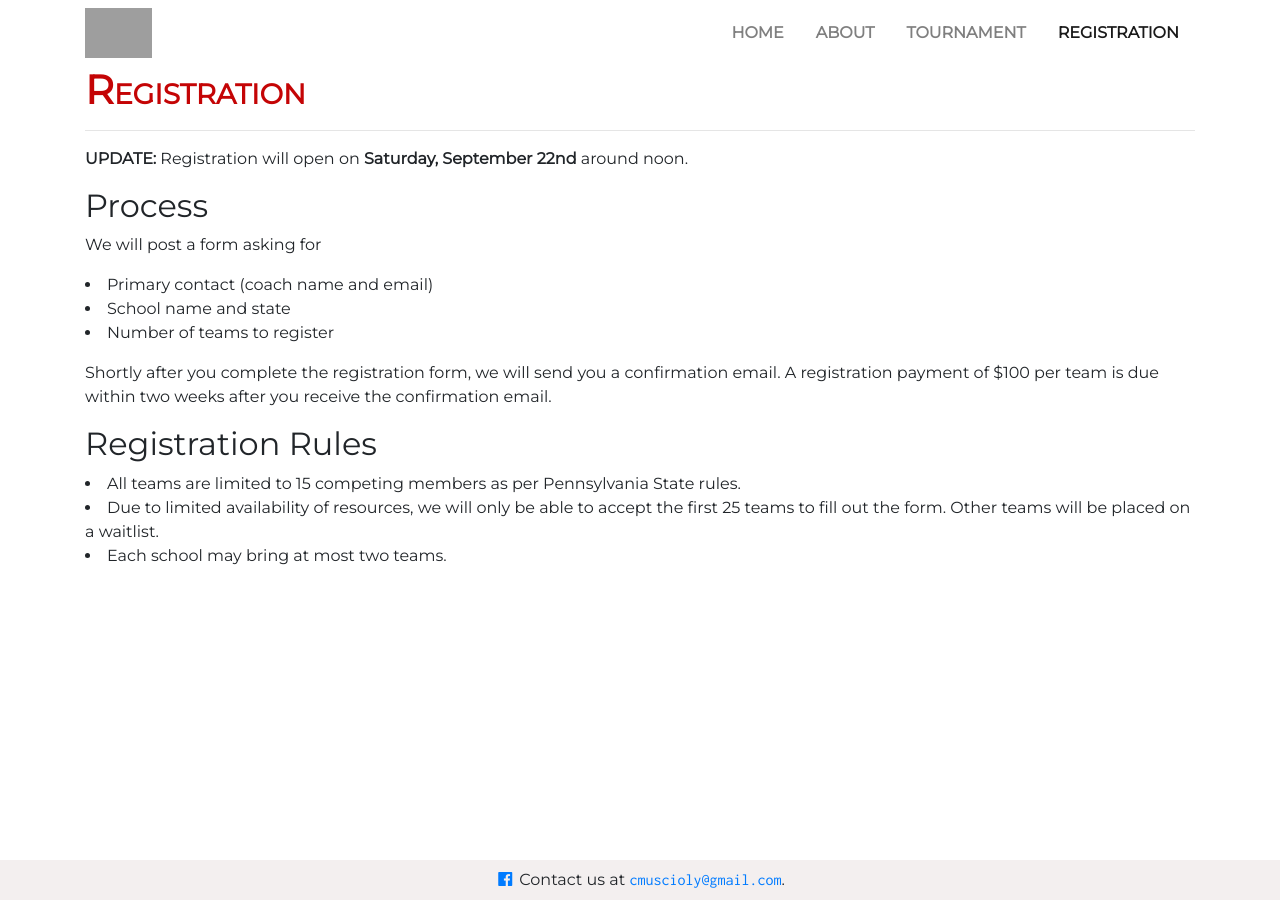
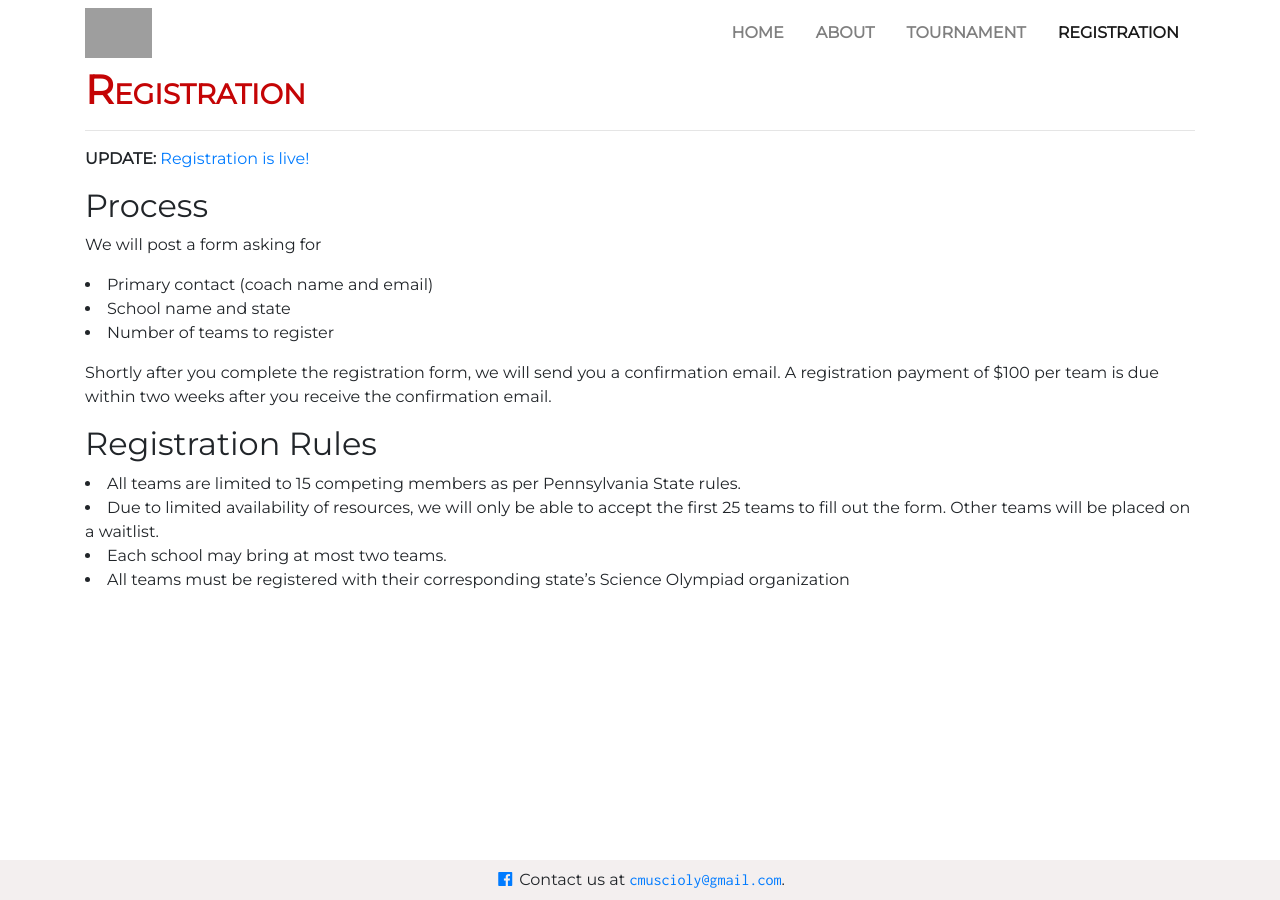
Before and after one commit to cmuscioly/cmuscioly.github.io, a Jekyll site: the page built from registration.md, in a window 1280 px wide. Built offline with Jekyll 4.4.1, drawn with Linux system fonts in a browser that asks for light colours; nearby versions of some CDN libraries; grey boxes are pictures that could not be loaded.

Commit message:
add registration

```diff
--- a/registration.md
+++ b/registration.md
@@ -7,7 +7,7 @@
 # Registration
 <hr>
 
-**UPDATE:** Registration will open on **Saturday, September 22nd** around noon.
+**UPDATE:** [Registration is live!](https://docs.google.com/forms/d/e/1FAIpQLSdqyPG1lmWlYSCofEADA0a63MBpba7Ygvw8ei4NN6Y5AkZGyw/viewform?usp=sf_link)
 
 ## Process
 
@@ -24,3 +24,4 @@
 - All teams are limited to 15 competing members as per Pennsylvania State rules.
 - Due to limited availability of resources, we will only be able to accept the first 25 teams to fill out the form. Other teams will be placed on a waitlist.
 - Each school may bring at most two teams.
+- All teams must be registered with their corresponding state's Science Olympiad organization
```
